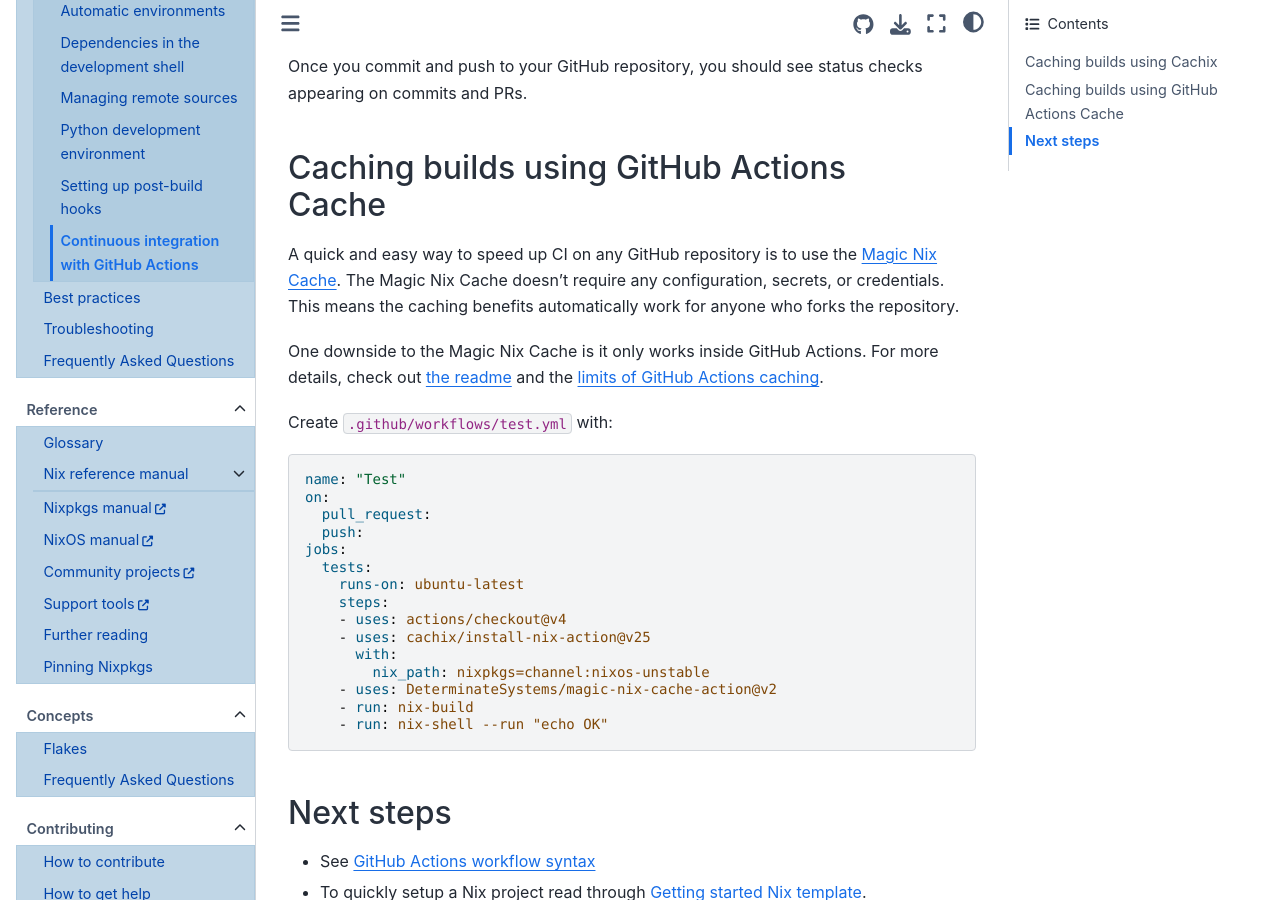
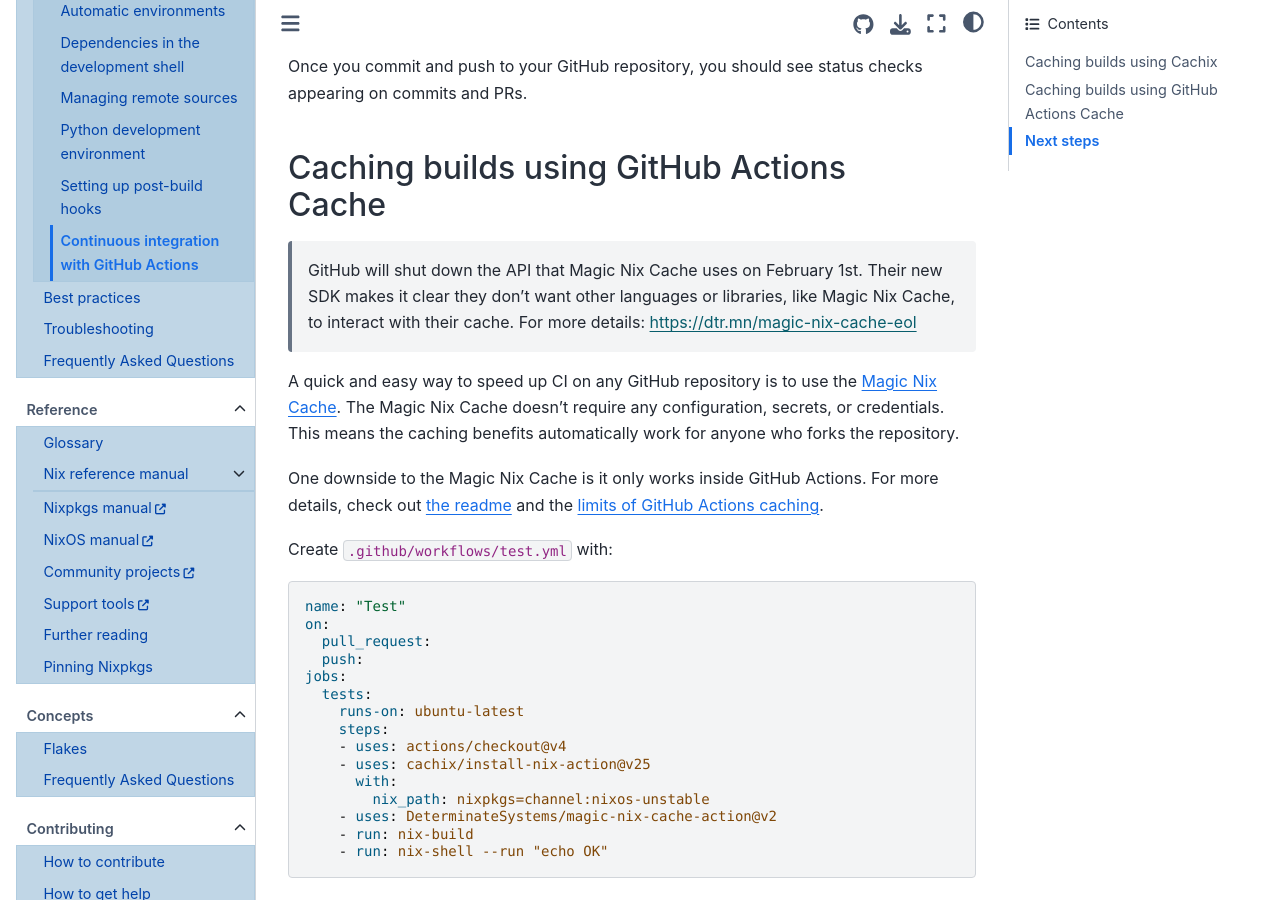
Before and after one commit to NixOS/nix.dev, a Sphinx documentation site: the page built from source/guides/recipes/continuous-integration-github-actions.md, in a window 1280 px wide and 900 px high, scrolled down 1702 px. Built offline with Sphinx 7.4.7 and the Sphinx Book theme 1.1.4, drawn with Linux system fonts in a browser that asks for light colours.

Commit message:
Update continuous-integration-github-actions.md
Document how Nix MagicCache is now deprecated.

```diff
--- a/source/guides/recipes/continuous-integration-github-actions.md
+++ b/source/guides/recipes/continuous-integration-github-actions.md
@@ -74,6 +74,8 @@
 
 ## Caching builds using GitHub Actions Cache
 
+> GitHub will shut down the API that Magic Nix Cache uses on February 1st. Their new SDK makes it clear they don't want other languages or libraries, like Magic Nix Cache, to interact with their cache. For more details: [https://dtr.mn/magic-nix-cache-eol](https://dtr.mn/magic-nix-cache-eol)
+
 A quick and easy way to speed up CI on any GitHub repository is to use the [Magic Nix Cache][magic-nix-cache].
 The Magic Nix Cache doesn't require any configuration, secrets, or credentials.
 This means the caching benefits automatically work for anyone who forks the repository.
```
